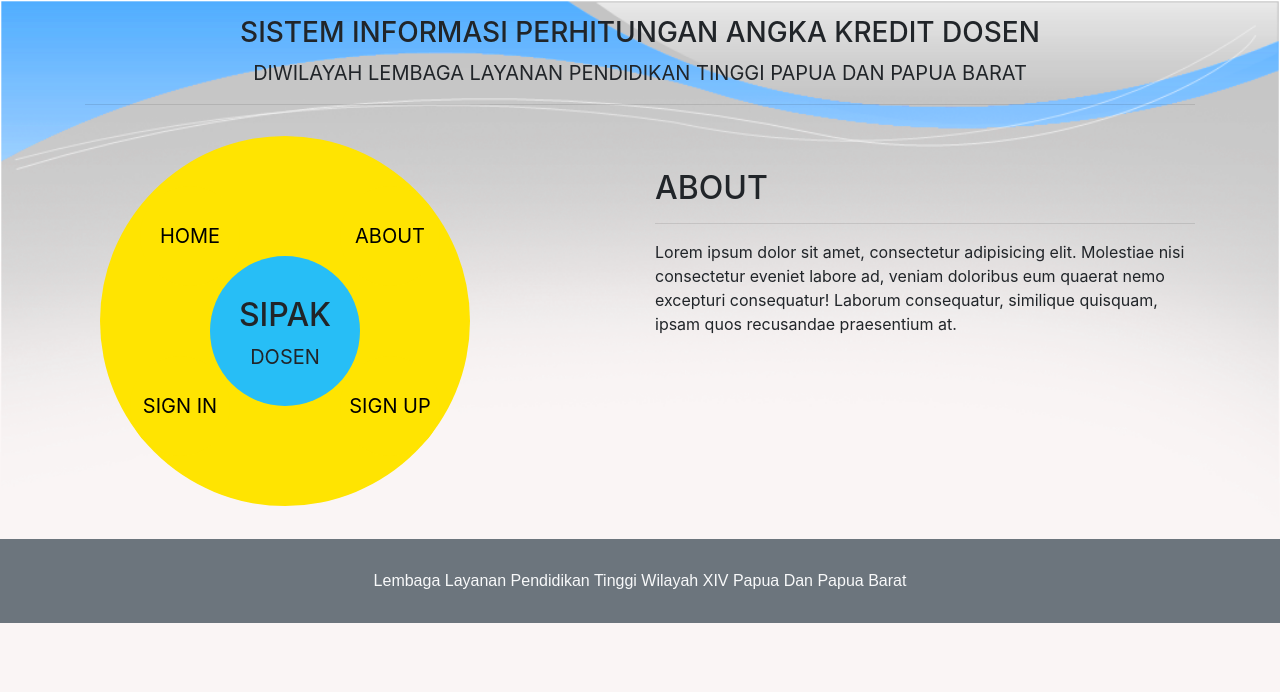
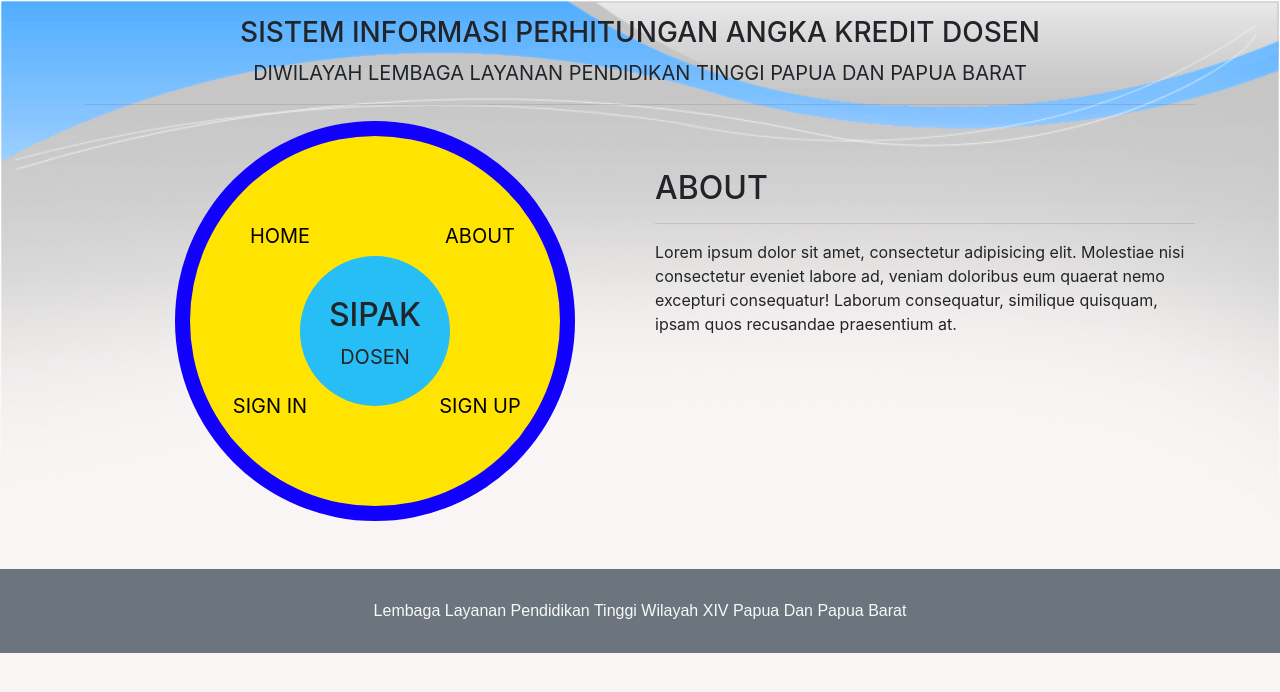
Before and after one commit to semboari/semboari.github.io, a plain HTML site: page about.html in a window 1280 px wide. Drawn offline with nearby package versions, Linux system fonts and the light colour scheme.

Commit message:
merubah tampilan halaman yang rusak

```diff
--- a/about.html
+++ b/about.html
@@ -21,6 +21,7 @@
 			<div class="container">
 				<div class="row">
 					<div class="col-md-6">
+						<div class="garis-biru">
 							<div class="garis-kuning">
 								<a href="home.html">
 									<div class="alamat1 text-uppercase">
@@ -45,6 +46,7 @@
 								<div class="biru-muda text-center">
 									<h2 class="text-uppercase">SIPAK</h2>
 									<P class="text-uppercase">dosen</P>
+								</div>
 							</div>
 						</div>
 					</div>
```
Lines whose indentation alone changed are shown as unchanged.
